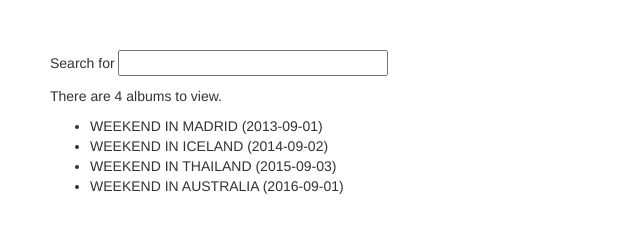
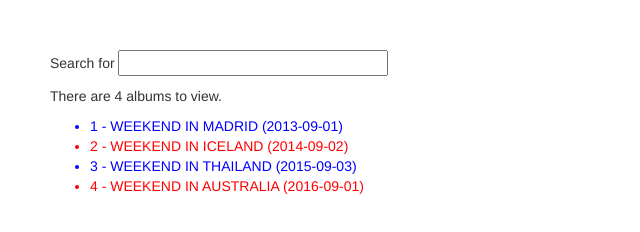
Before and after one commit to DaveahamLincoln/angular-learning, a plain HTML site: page index.html in a window 1280 px wide. Shown: the whole page, without its empty margins (0-640 px from the left). Drawn offline with Linux system fonts and the light colour scheme.

Commit message:
Through lesson 2.5.

```diff
--- a/index.html
+++ b/index.html
@@ -4,6 +4,15 @@
         <link rel="stylesheet" href="css/bootstrap.css">
         <script type="text/javascript" src="angular.min.js"></script>
         <script type="text/javascript" src="bootstrap.min.js"></script>
+        <style type="text/css">
+            .even{
+                color:red;
+            }
+
+            .odd{
+                color:blue;
+            }
+        </style>
     </head>
     <body style="padding: 50px">
         <!--<div ng-init="albumNames = ['Madrid', 'Iceland', 'Thailand', 'Australia']">-->
@@ -24,8 +33,10 @@
 
         <ul>
             <!--<li ng-repeat= "album in albums | filter:'thailand'">-->
-            <li ng-repeat= "album in albums | filter:searchFor | orderBy:'date'">
-                {{album.title | uppercase}} ({{album.date}})
+            <!--<li ng-repeat= "album in albums | filter:searchFor | orderBy:'date'">-->
+            <!--<li ng-repeat= "album in albums | filter:searchFor | orderBy:'date'" ng-class="{even: $even, odd: $odd}">-->
+            <li ng-repeat= "album in albums | filter:searchFor | orderBy:'date'" ng-class-even="'even'" ng-class-odd="'odd'">
+                {{$index + 1}} - {{album.title | uppercase}} ({{album.date}})
             </li>
         </ul>
 
```
